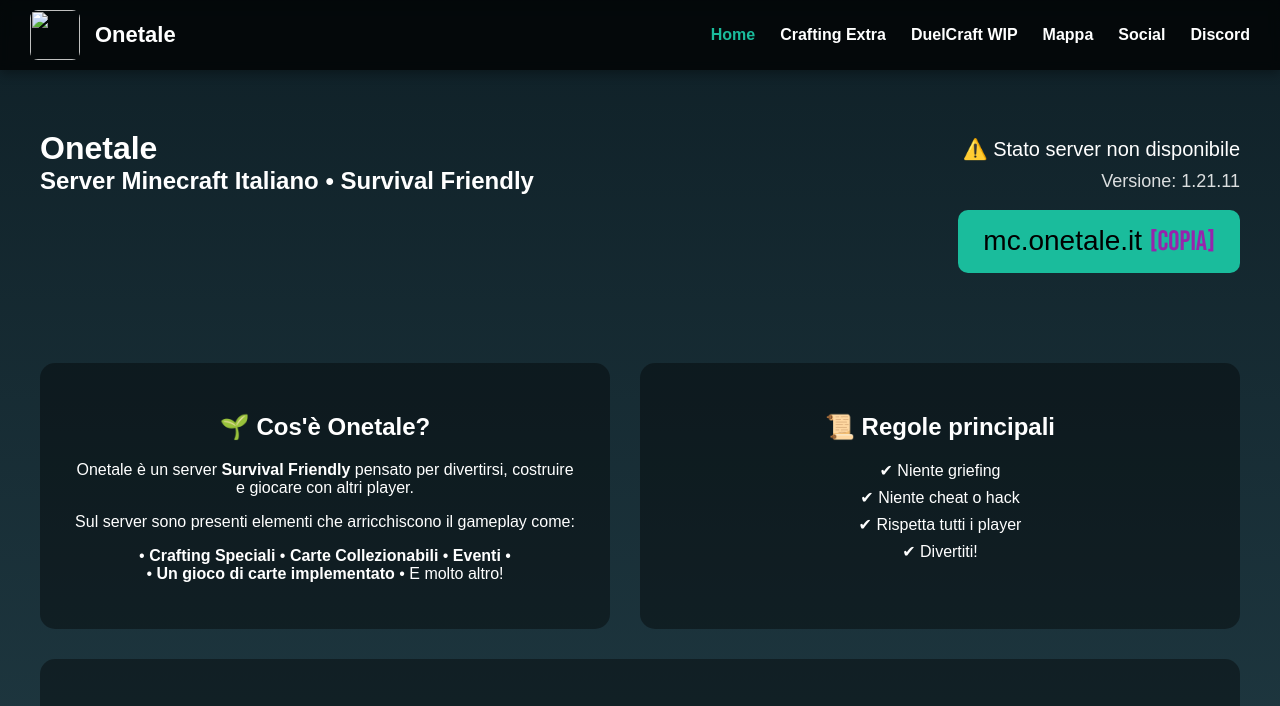
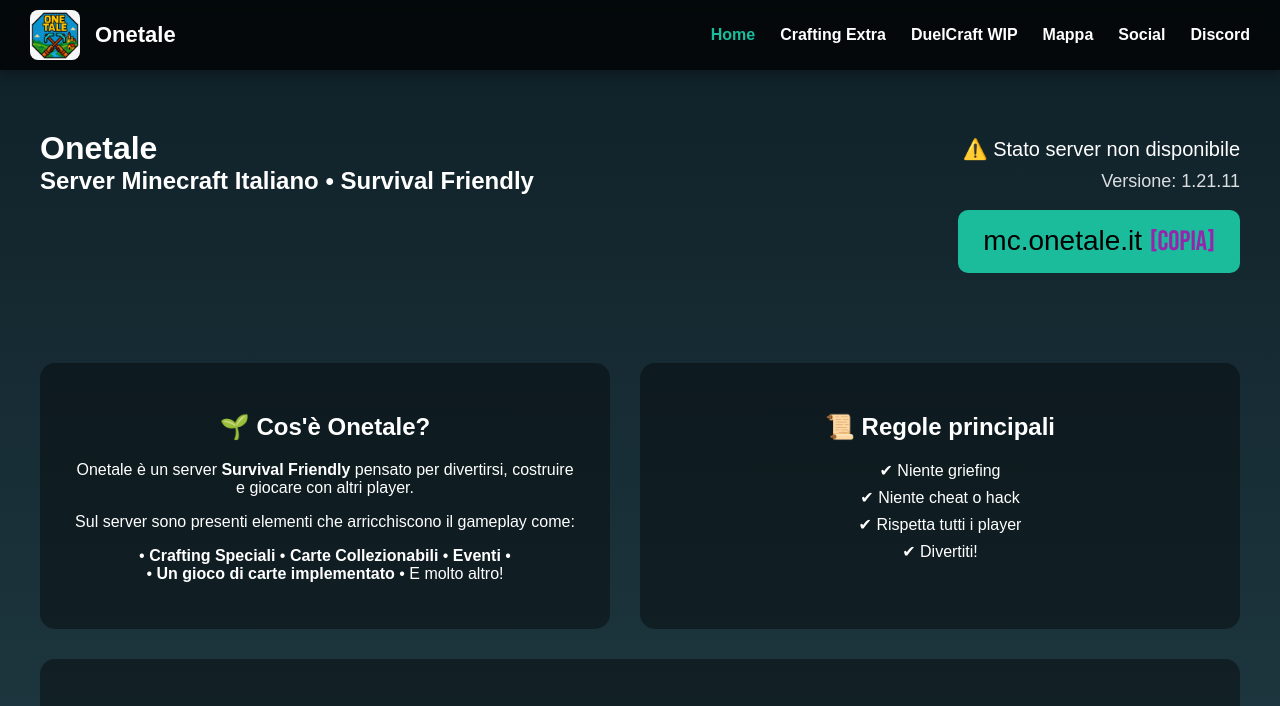
Before and after one commit to lYoah/onetale, a plain HTML site: page index.html in a window 1280 px wide. Shown: the top 706 px of the page. Drawn offline with Linux system fonts and the light colour scheme; no server answers.

Commit message:
Update index.html

```diff
--- a/index.html
+++ b/index.html
@@ -84,7 +84,7 @@
 
 <nav>
     <div class="nav-left">
-        <img src="OneTale_Logo_Zwölfter_Versuch_1 (1).png" class="nav-logo">
+        <img src="onetalelogo.jpeg" class="nav-logo">
         <span class="nav-title">Onetale</span>
     </div>
     <ul class="nav-links">
```
